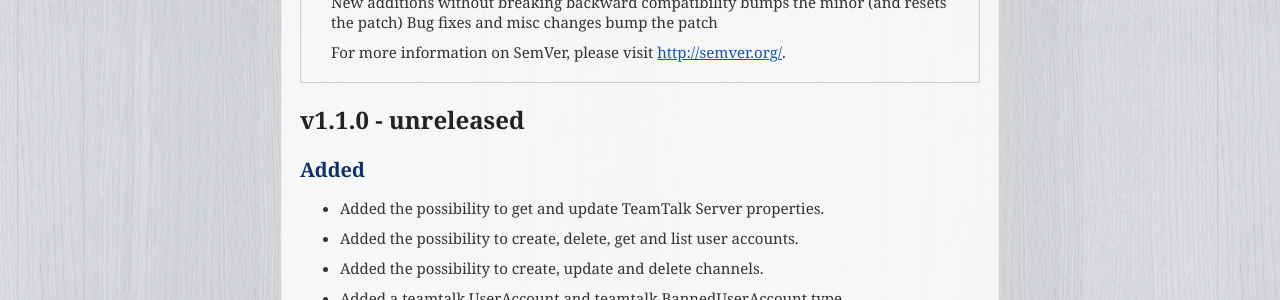
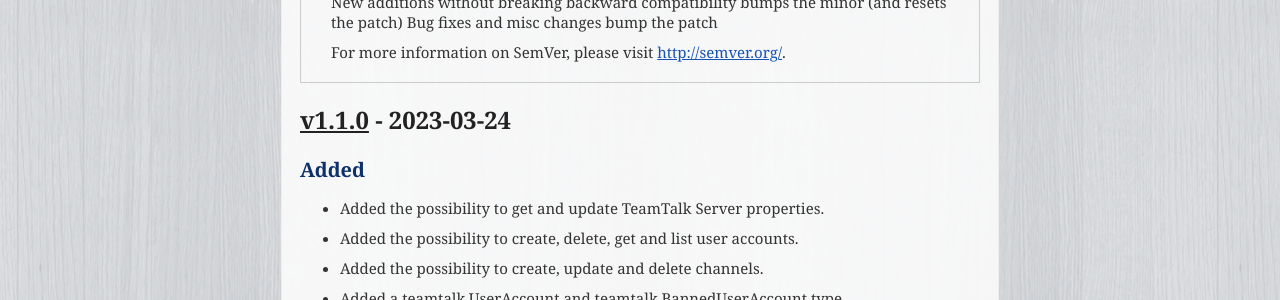
Before and after one commit to JessicaTegner/teamtalk.py, a Sphinx documentation site: the page built from docs/whats-new.rst, in a window 1280 px wide. Shown: the part 377-677 px from the top of the page. Built offline with Sphinx 7.4.7, drawn with Linux system fonts in a browser that asks for light colours.

Commit message:
teamtalk.py v1.1.0

```diff
--- a/docs/whats-new.rst
+++ b/docs/whats-new.rst
@@ -16,8 +16,8 @@
 
     For more information on SemVer, please visit http://semver.org/.
 
-v1.1.0 - unreleased
------------------------------
+:version:`1.1.0` - 2023-03-24
+---------------------------------
 
 Added
 ~~~~~
--- a/pyproject.toml
+++ b/pyproject.toml
@@ -1,6 +1,6 @@
 [tool.poetry]
 name = "teamtalk-py"
-version = "1.0.0"
+version = "1.1.0"
 description = "a simple but powerful pythonic library for making bots for the TeamTalk5 Conferencing System"
 authors = ["JessicaTegner <jessica.tegner@outlook.com>"]
 license = "MIT"
```
